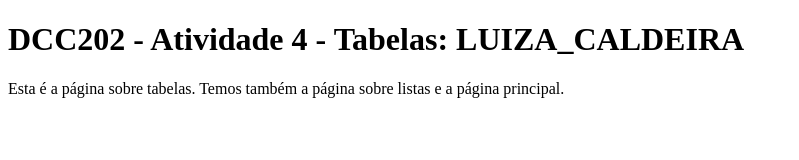
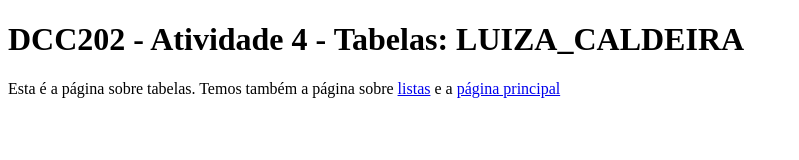
Before and after one commit to ufjf-dcc202/ufjf-dcc202-2023-3-a-atv4-luizacaldeira, a website: page tabelas.html in a window 1280 px wide. Shown: the whole page, without its empty margins (0-799 px from the left). Drawn offline with Linux system fonts and the light colour scheme.

Commit message:
Adicionando a âncora das palavras

```diff
--- a/tabelas.html
+++ b/tabelas.html
@@ -8,7 +8,7 @@
 <body>
     <main>
         <h1>DCC202 - Atividade 4 - Tabelas: LUIZA_CALDEIRA</h1>
-        <p1>Esta é a página sobre tabelas. Temos também a página sobre listas e a página principal.</p1>
+        <p1>Esta é a página sobre tabelas. Temos também a página sobre <a href= "listas.html">listas</a> e a <a href="index.html">página principal</a></p1>
     </main>
 </body>
 </html>
```
